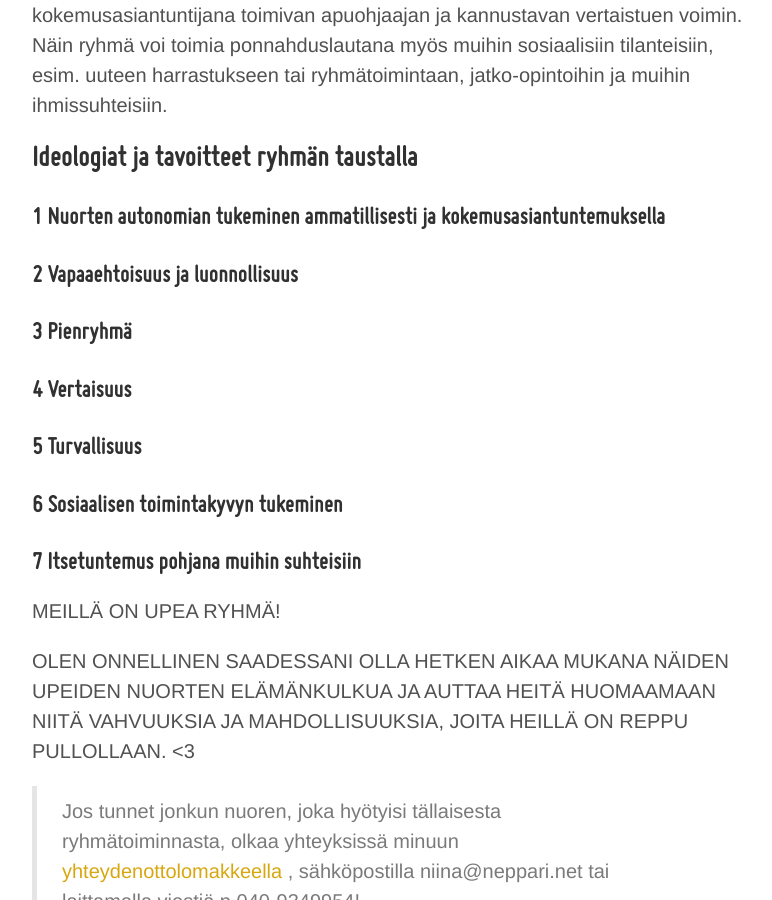
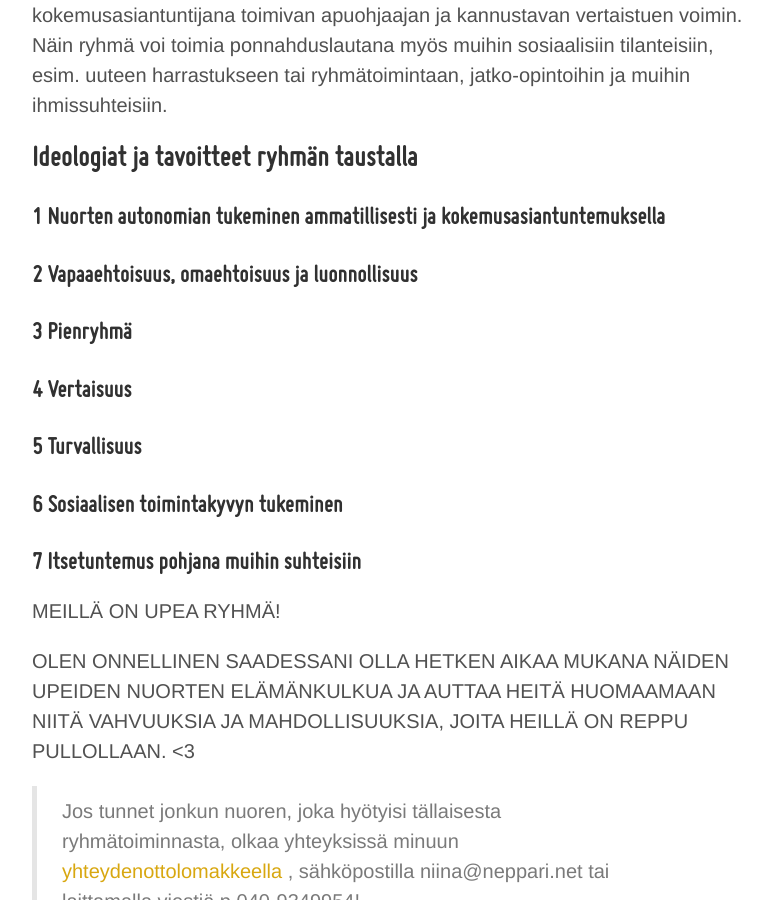
Before and after one commit to niinapiira/neppari.net, a Jekyll site: the page built from _posts/2023-08-04-ammatillisesti-ohjattu-vertaistukiryhma-nuorille.md, in a window 1280 px wide and 900 px high, scrolled down 4718 px. Shown: the whole window, without its empty margins (248-1020 px from the left). Built offline with Jekyll 4.4.1, drawn with Linux system fonts in a browser that asks for light colours.

Commit message:
Update 2023-08-04-ammatillisesti-ohjattu-vertaistukiryhma-nuorille.md

```diff
--- a/_posts/2023-08-04-ammatillisesti-ohjattu-vertaistukiryhma-nuorille.md
+++ b/_posts/2023-08-04-ammatillisesti-ohjattu-vertaistukiryhma-nuorille.md
@@ -63,7 +63,7 @@ Olemme pyrkineet tarjoamaan nuorille luonnollisen ja elämän makuisen ryhmän,
 
 ### 1 Nuorten autonomian tukeminen ammatillisesti ja kokemusasiantuntemuksella
 
-### 2 Vapaaehtoisuus ja luonnollisuus
+### 2 Vapaaehtoisuus, omaehtoisuus ja luonnollisuus
 
 ### 3 Pienryhmä
 
```
